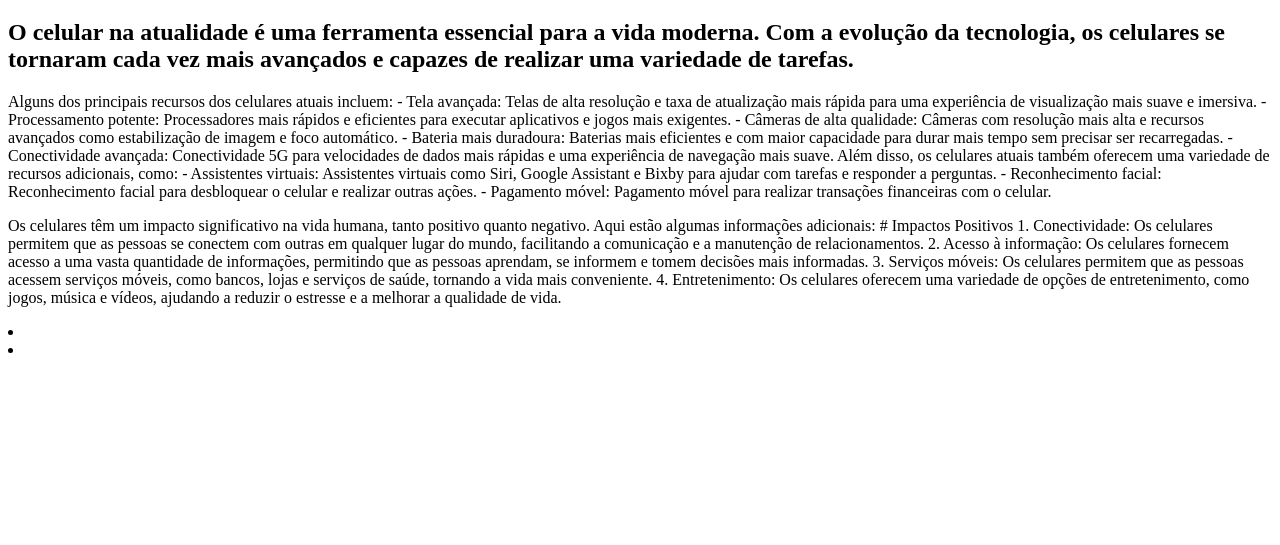
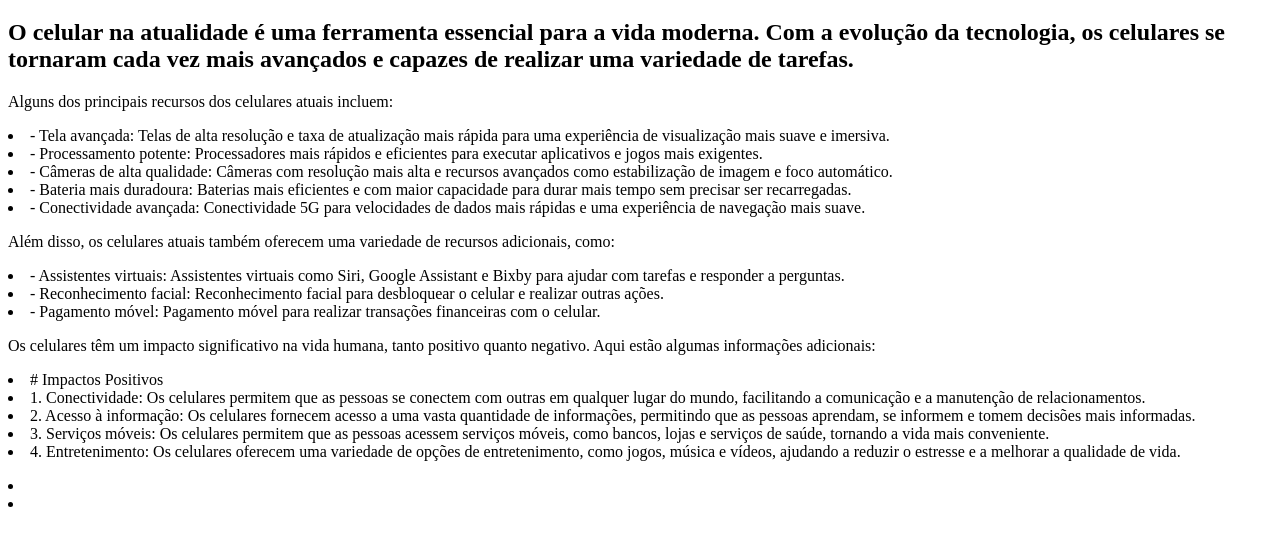
Before and after one commit to Heloisa-Elwanger/meuBlog2C11, a plain HTML site: page index.html in a window 1280 px wide. Shown: the part 61-606 px from the top of the page. Drawn offline with Linux system fonts and the light colour scheme.

Commit message:
atualização do texto

```diff
--- a/index.html
+++ b/index.html
@@ -10,27 +10,28 @@
     <h1>O celular na atualidade</h1>
     <h2>O celular na atualidade é uma ferramenta essencial para a vida moderna. Com a evolução da tecnologia, os celulares se tornaram cada vez mais avançados e capazes de realizar uma variedade de tarefas.</h2>
 
-       <p>Alguns dos principais recursos dos celulares atuais incluem:
+       <p>Alguns dos principais recursos dos celulares atuais incluem:</p>
+       <li>- Tela avançada: Telas de alta resolução e taxa de atualização mais rápida para uma experiência de visualização mais suave e imersiva.</li>
+        <li>- Processamento potente: Processadores mais rápidos e eficientes para executar aplicativos e jogos mais exigentes.</li>
+       <li> - Câmeras de alta qualidade: Câmeras com resolução mais alta e recursos avançados como estabilização de imagem e foco automático.</li>
+        <li>- Bateria mais duradoura: Baterias mais eficientes e com maior capacidade para durar mais tempo sem precisar ser recarregadas.</li>
+        <li>- Conectividade avançada: Conectividade 5G para velocidades de dados mais rápidas e uma experiência de navegação mais suave.</li>
 
-        - Tela avançada: Telas de alta resolução e taxa de atualização mais rápida para uma experiência de visualização mais suave e imersiva.
-        - Processamento potente: Processadores mais rápidos e eficientes para executar aplicativos e jogos mais exigentes.
-        - Câmeras de alta qualidade: Câmeras com resolução mais alta e recursos avançados como estabilização de imagem e foco automático.
-        - Bateria mais duradoura: Baterias mais eficientes e com maior capacidade para durar mais tempo sem precisar ser recarregadas.
-        - Conectividade avançada: Conectividade 5G para velocidades de dados mais rápidas e uma experiência de navegação mais suave.
 
-        Além disso, os celulares atuais também oferecem uma variedade de recursos adicionais, como:
 
-        - Assistentes virtuais: Assistentes virtuais como Siri, Google Assistant e Bixby para ajudar com tarefas e responder a perguntas.
-        - Reconhecimento facial: Reconhecimento facial para desbloquear o celular e realizar outras ações.
-        - Pagamento móvel: Pagamento móvel para realizar transações financeiras com o celular.</p>
+        <p>Além disso, os celulares atuais também oferecem uma variedade de recursos adicionais, como:</p>
 
-    <p> Os celulares têm um impacto significativo na vida humana, tanto positivo quanto negativo. Aqui estão algumas informações adicionais:
+       <li>- Assistentes virtuais: Assistentes virtuais como Siri, Google Assistant e Bixby para ajudar com tarefas e responder a perguntas.</li>
+        <li>- Reconhecimento facial: Reconhecimento facial para desbloquear o celular e realizar outras ações.</li>
+       <li> - Pagamento móvel: Pagamento móvel para realizar transações financeiras com o celular.</li>
 
-        # Impactos Positivos
-        1. Conectividade: Os celulares permitem que as pessoas se conectem com outras em qualquer lugar do mundo, facilitando a comunicação e a manutenção de relacionamentos.
-        2. Acesso à informação: Os celulares fornecem acesso a uma vasta quantidade de informações, permitindo que as pessoas aprendam, se informem e tomem decisões mais informadas.
-        3. Serviços móveis: Os celulares permitem que as pessoas acessem serviços móveis, como bancos, lojas e serviços de saúde, tornando a vida mais conveniente.
-        4. Entretenimento: Os celulares oferecem uma variedade de opções de entretenimento, como jogos, música e vídeos, ajudando a reduzir o estresse e a melhorar a qualidade de vida.</p>
+    <p> Os celulares têm um impacto significativo na vida humana, tanto positivo quanto negativo. Aqui estão algumas informações adicionais:</p>
+
+        <li># Impactos Positivos</li>
+       <li> 1. Conectividade: Os celulares permitem que as pessoas se conectem com outras em qualquer lugar do mundo, facilitando a comunicação e a manutenção de relacionamentos.</li>
+       <li> 2. Acesso à informação: Os celulares fornecem acesso a uma vasta quantidade de informações, permitindo que as pessoas aprendam, se informem e tomem decisões mais informadas.</li>
+       <li> 3. Serviços móveis: Os celulares permitem que as pessoas acessem serviços móveis, como bancos, lojas e serviços de saúde, tornando a vida mais conveniente.</li>
+        <li>4. Entretenimento: Os celulares oferecem uma variedade de opções de entretenimento, como jogos, música e vídeos, ajudando a reduzir o estresse e a melhorar a qualidade de vida.</li>
     <p></p>
     <ol></ol>
         <li></li>
```
